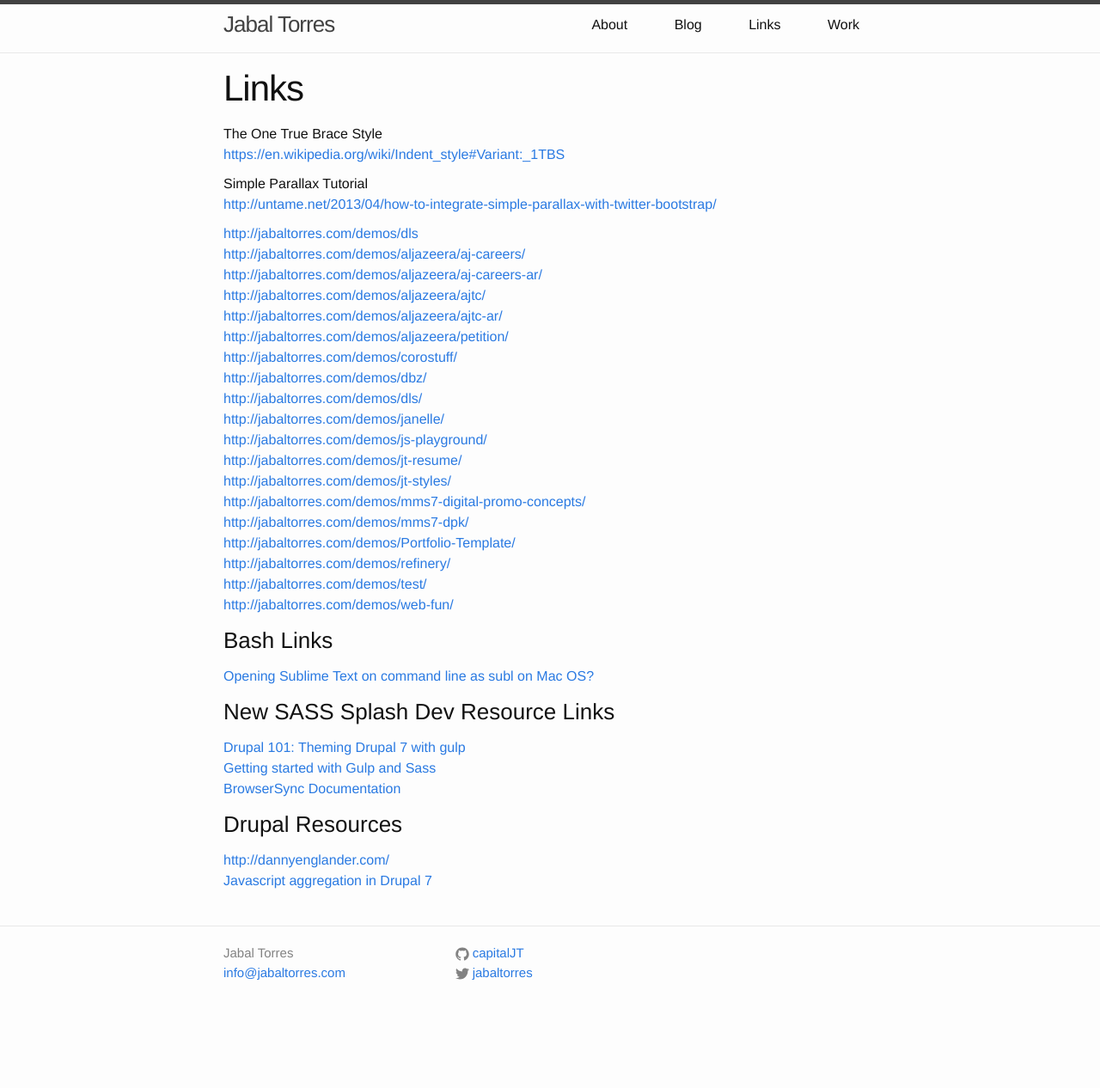
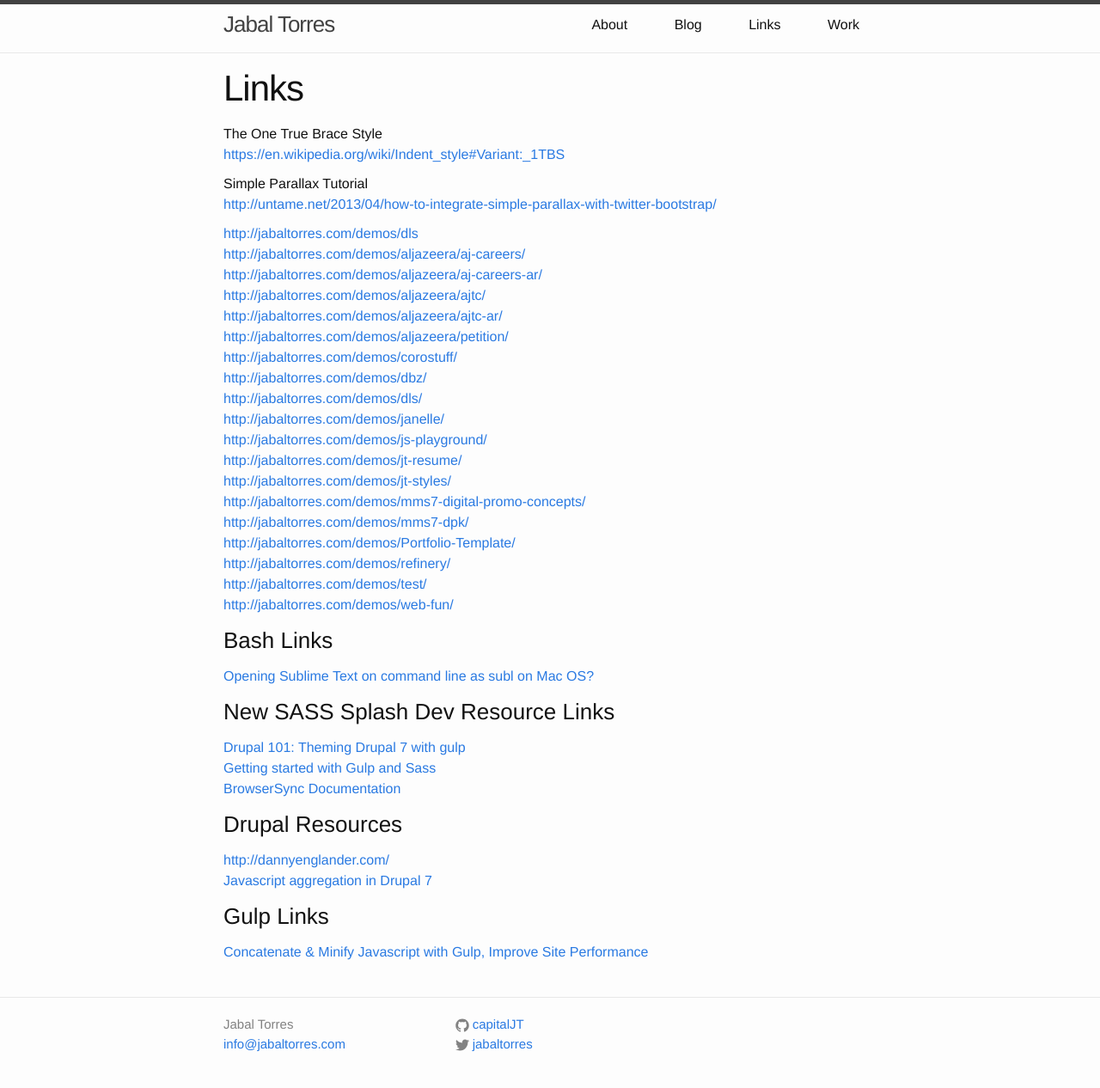
Before and after one commit to capitalJT/capitaljt.github.io, a Jekyll site: the page built from links.md, in a window 1280 px wide. Shown: the whole page at 86% size. Built offline with Jekyll 4.4.1, drawn with Linux system fonts in a browser that asks for light colours; nearby versions of some CDN libraries; a style sheet for code colours, icons or effects is not loaded; before the commit the page ends 1183 px from its top, so only the background shows below that.

Commit message:
Update links.md

```diff
--- a/links.md
+++ b/links.md
@@ -44,3 +44,6 @@
 ### Drupal Resources
 [http://dannyenglander.com/](http://dannyenglander.com/)
 [Javascript aggregation in Drupal 7](https://www.lullabot.com/articles/javascript-aggregation-in-drupal-7)
+
+### Gulp Links
+[Concatenate & Minify Javascript with Gulp, Improve Site Performance](http://codehangar.io/concatenate-and-minify-javascript-with-gulp/)
```
